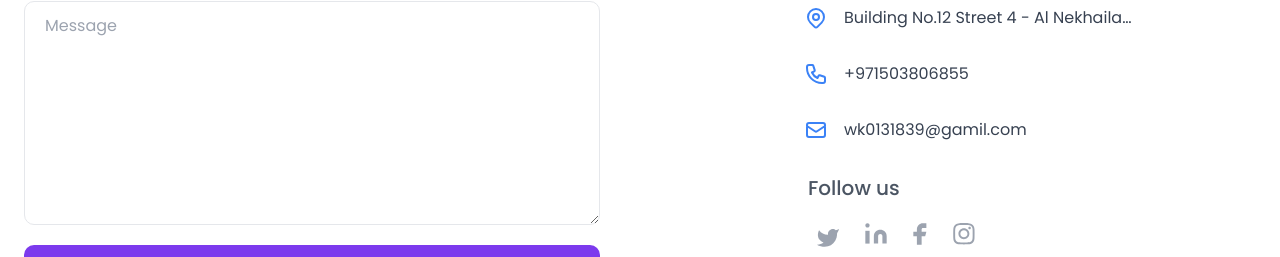
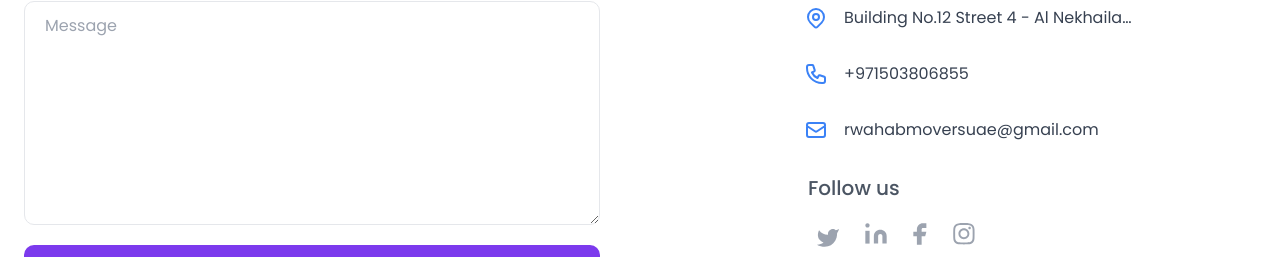
Before and after one commit to MH-7x/uae-movers-packers, a Next.js app: page /contact-us in a window 1280 px wide. Shown: the part 594-851 px from the top of the page. Built offline with nearby package versions, Linux system fonts and the light colour scheme.

Commit message:
change mail

```diff
--- a/src/app/contact-us/page.tsx
+++ b/src/app/contact-us/page.tsx
@@ -117,7 +117,7 @@ function ContactUs() {
                 </svg>
 
                 <span className="mx-2 text-gray-700 truncate w-72 dark:text-gray-400">
-                  wk0131839@gamil.com
+                  rwahabmoversuae@gmail.com
                 </span>
               </p>
             </div>
```
